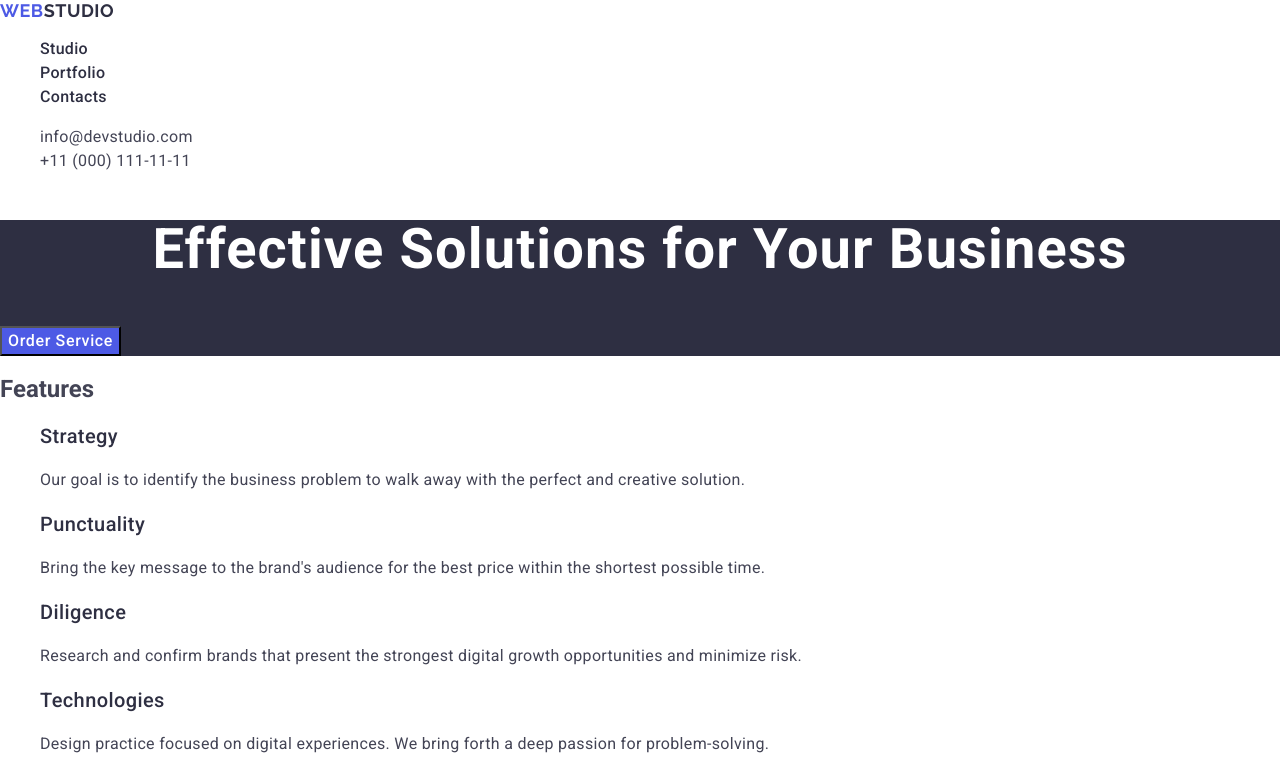
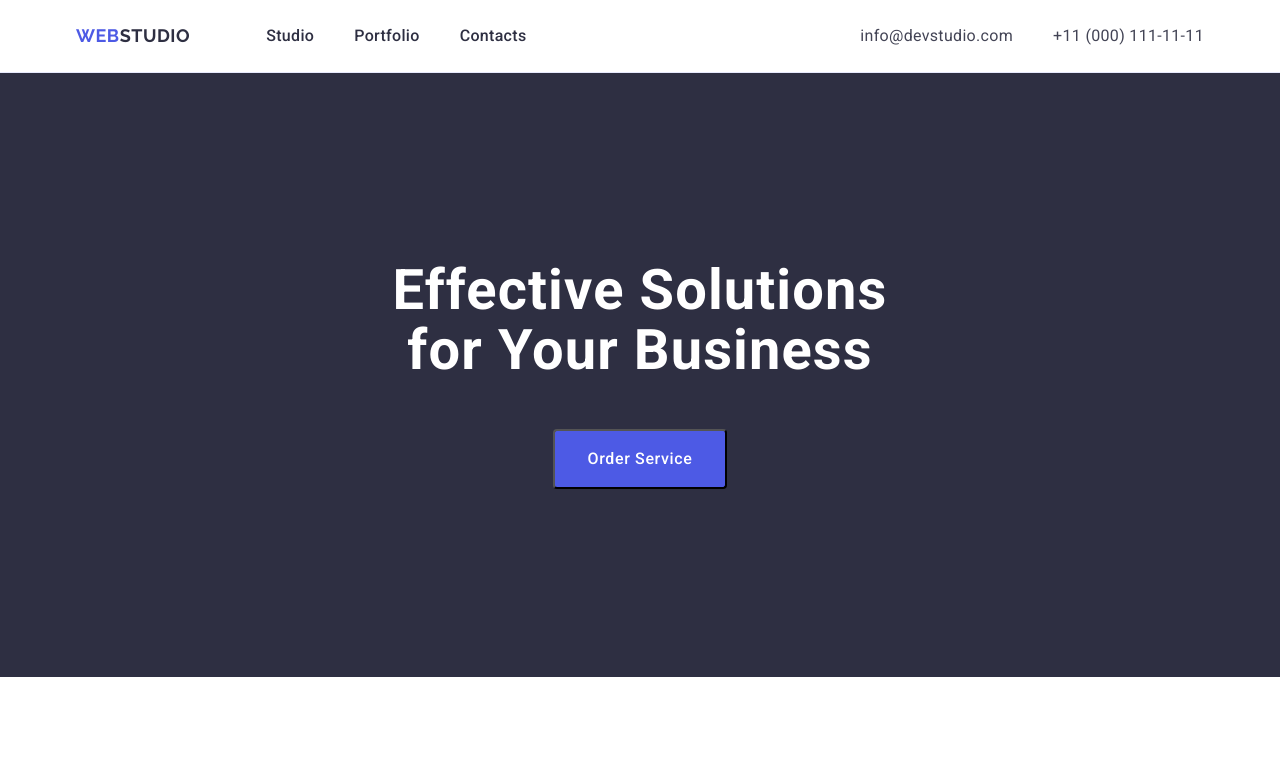
Before and after one commit to Bohdan-Toyvo/goit-markup-hw-03, a plain HTML site: page index.html in a window 1280 px wide. Shown: the top 783 px of the page. Drawn offline with nearby package versions, Linux system fonts and the light colour scheme.

Commit message:
add header&hero

```diff
--- a/css/styles.css
+++ b/css/styles.css
@@ -1,20 +1,51 @@
 /*font-family: "Raleway", sans-serif;
 font-family: "Roboto", sans-serif;*/
-
+html{
+  box-sizing: border-box;
+}
+* ::after ::before{
+  block-size: inherit;
+}
 body {
   font-family: "Roboto", sans-serif;
   color: #434455;
   background-color: #fff;
+  display: flex;
+  flex-direction: column;
+  min-height: 100vh;
 }
 
 ul,
 ol {
   list-style: none;
+  padding: 0;
+  margin: 0;
 }
 
+h1,
+h2,
+h3,
+h4,
+h5,
+h6,
+p {
+  margin: 0;
+}
+.container {
+  max-width: 1158px;
+  padding: 0 15px;
+  margin: 0 auto;
+}
 a {
   text-decoration: none;
 }
+main {
+  flex-grow: 1;
+}
+img{
+  display: block;
+}
+
 
 /* #region Common */
 .features,
@@ -58,10 +89,16 @@ a {
   text-transform: uppercase;
   color: #4d5ae5;
 }
+.header-logo {
+  padding: 24px 0;
+  margin-right: 76px;
+}
 .header-logo .logo-part {
   color: #2e2f42;
 }
 .nav-link {
+  display: block;
+  padding: 24px 0;
   font-weight: 500;
   line-height: 1.5;
   letter-spacing: 0.02em;
@@ -69,8 +106,11 @@ a {
 }
 .contacts {
   font-style: normal;
+  margin-left: auto;
 }
 .contacts-link {
+  display: block;
+  padding: 24px 0;
   line-height: 1.5;
   letter-spacing: 0.02em;
   color: #434455;
@@ -80,6 +120,27 @@ a {
 .nav-link:hover,
 .nav-link:focus {
   color: #404bbf;
+}
+.page-header {
+  border-bottom: 1px solid #e7e9fc;
+}
+.header-container {
+  display: flex;
+  align-items: center;
+}
+.header-nav {
+  display: flex;
+  align-items: center;
+}
+.nav-list {
+  display: flex;
+  align-items: center;
+  gap: 40px;
+}
+.contacts-list {
+  display: flex;
+  align-items: center;
+  gap: 40px;
 }
 /* #endregion*/
 
@@ -100,6 +161,7 @@ a {
 /* #region Hero*/
 .hero {
   background-color: #2e2f42;
+  padding-bottom: 188px;
 }
 .hero-title {
   font-weight: 700;
@@ -108,7 +170,10 @@ a {
   letter-spacing: 0.02em;
   text-align: center;
   color: #fff;
-}
+  width: 496px;
+  margin: 0 auto;
+  padding: 188px 0 0;
+  }
 .hero-button {
   background-color: #4d5ae5;
   font-weight: 500;
@@ -116,7 +181,17 @@ a {
   letter-spacing: 0.04em;
   color: #fff;
   cursor: pointer;
-}
+  border-radius: 4px;
+  padding: 16px 32px;
+  min-width: 169px;
+  min-height: 56px;
+  }
+ .button{
+  margin: 48px auto;
+  display: flex;
+  justify-content: center;
+  margin-bottom: 0;
+   }
 .hero-button:focus,
 .hero-button:hover {
   background-color: #404bbf;
@@ -125,7 +200,29 @@ a {
 /*#endregion*/
 
 /* #region Features*/
-
+.visually-hidden {
+  position: absolute;
+  width: 1px;
+  height: 1px;
+  margin: -1px;
+  border: 0;
+  padding: 0;
+  white-space: nowrap;
+  clip-path: inset(100%);
+  clip: rect(0 0 0 0);
+  overflow: hidden;
+}
+.features-list {
+  display: flex;
+  gap: 24px;
+  padding: 120px 0;
+}
+> .features-item {
+  width: calc((100% - 3 * 24px) / 4);
+}
+.features-subtitle {
+  padding-bottom: 8px;
+}
 /*#endregion*/
 
 /* #region Team*/
@@ -134,8 +231,16 @@ a {
 }
 .team-item {
   background-color: #fff;
+  border-radius: 0 0 4px 4px;
 }
-
+.team-list {
+  display: flex;
+  gap: 24px;
+  padding: 72px;
+}
+.team-title {
+  padding: 120px 0 0;
+}
 /*#endregion*/
 
 /* #region Portfolio*/
--- a/index.html
+++ b/index.html
@@ -24,6 +24,7 @@
   <body>
     <!-- Header section -->
     <header class="page-header">
+      <div class="container header-container">
         <nav class="header-nav">
           <a class="logo header-logo" href="./index.html"
             >Web<span class="logo-part">Studio</span></a
@@ -36,7 +37,6 @@
             <li class="nav-item"><a class="nav-link" href="">Contacts</a></li>
           </ul>
         </nav>
-
         <address class="contacts">
           <ul class="contacts-list">
             <li class="contacts-item">
@@ -51,17 +51,21 @@
             </li>
           </ul>
         </address>
+      </div>
     </header>
 
     <main>
       <!-- Hero section -->
       <section class="hero">
+        <div class="conteiner hero-container">
           <h1 class="hero-title">Effective Solutions for Your Business</h1>
-        <button class="hero-button" type="button">Order Service</button>
+          <button class="hero-button button" type="button">Order Service</button>
+        </div>
       </section>
 
       <!-- Features section -->
       <section class="features">
+        <div class="container">
           <h2 class="visually-hidden">Features</h2>
           <ul class="features-list">
             <li class="features-item">
@@ -93,10 +97,12 @@
               </p>
             </li>
           </ul>
+        </div>
       </section>
 
       <!-- Team section -->
       <section class="team">
+        <div class="conteiner">
           <h2 class="team-title">Our Team</h2>
           <ul class="team-list">
             <li class="team-item">
@@ -106,8 +112,10 @@
                 width="264"
                 height="260"
               />
+              <div class="container">
                 <h3 class="team-subtitle">Mark Guerrero</h3>
                 <p class="team-text">Product Designer</p>
+              </div>
             </li>
             <li class="team-item">
               <img
@@ -116,8 +124,10 @@
                 width="264"
                 height="260"
               />
+              <div class="container">
                 <h3 class="team-subtitle">Tom Ford</h3>
                 <p class="team-text">Frontend Developer</p>
+              </div>
             </li>
             <li class="team-item">
               <img
@@ -126,8 +136,10 @@
                 width="264"
                 height="260"
               />
+              <div class="container">
                 <h3 class="team-subtitle">Camila Garcia</h3>
                 <p class="team-text">Marketing</p>
+              </div>
             </li>
             <li class="team-item">
               <img
@@ -136,14 +148,18 @@
                 width="264"
                 height="260"
               />
+              <div class="container">
                 <h3 class="team-subtitle">Daniel Wilson</h3>
                 <p class="team-text">UI Designer</p>
+              </div>
             </li>
           </ul>
+        </div>
       </section>
 
       <!-- Portfolio section -->
       <section class="portfolio">
+        <div class="container">
           <h2 class="portfolio-title">Our Portfolio</h2>
           <ul class="portfolio-list">
             <li class="portfolio-item">
@@ -207,6 +223,7 @@
               <p class="portfolio-text">Marketing</p>
             </li>
           </ul>
+        </div>
       </section>
     </main>
 
```
Lines whose indentation alone changed are shown as unchanged.
